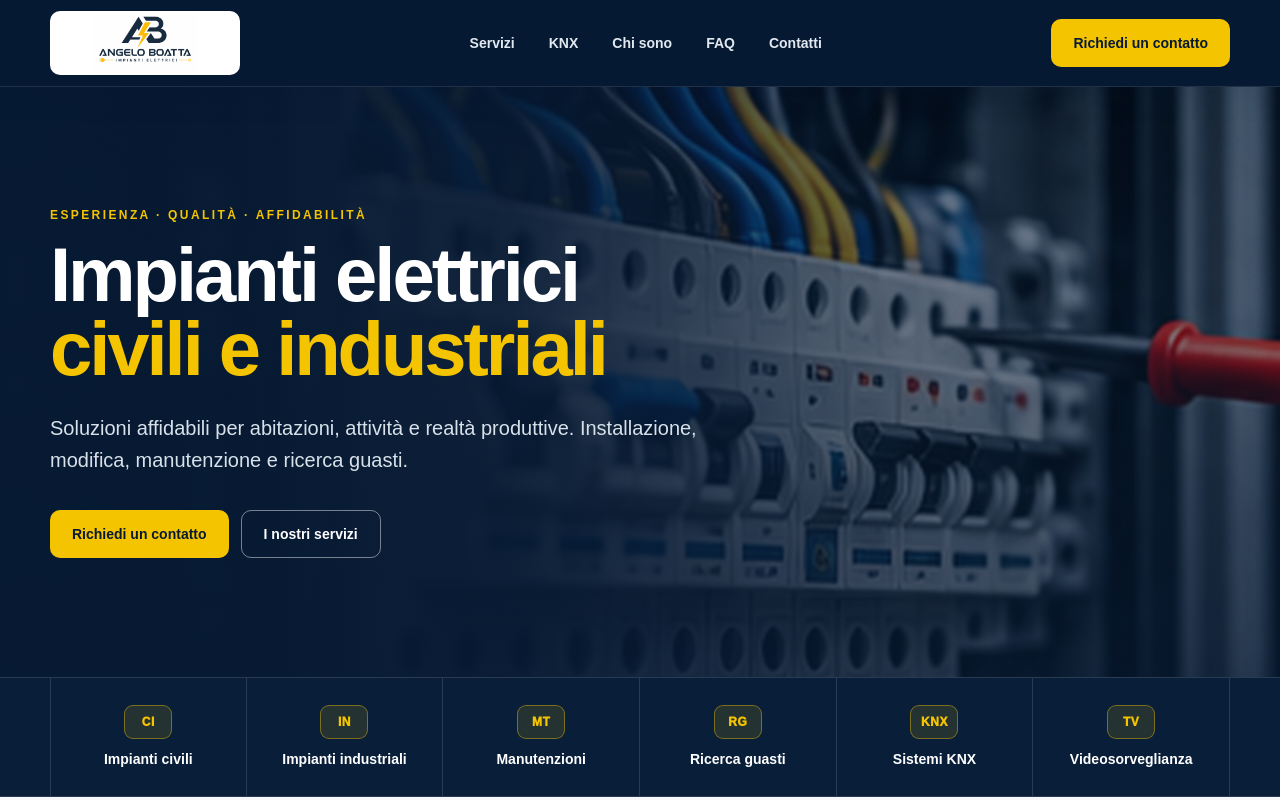
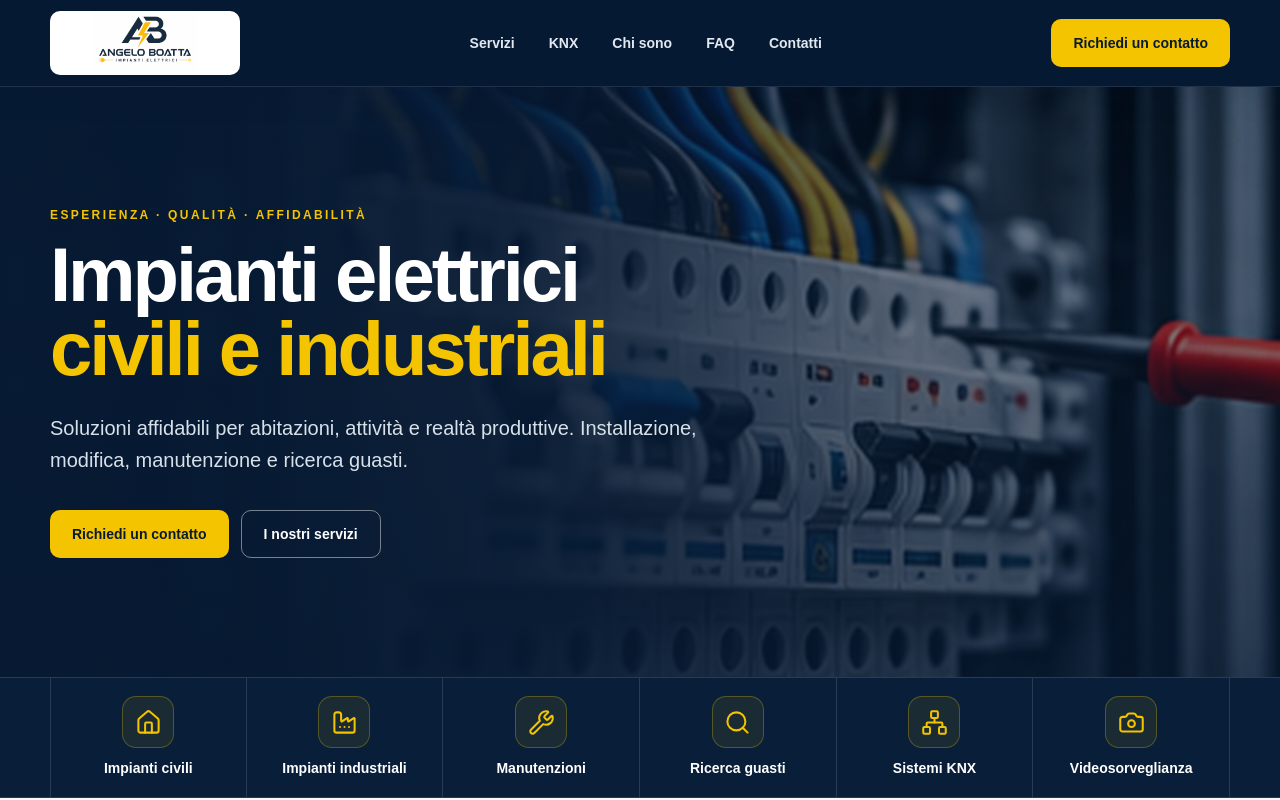
Before and after one commit to angeloboa-alt/angelo-boatta-impianti-elettrici, a Next.js app: page / in a window 1280 px wide. Shown: the top 800 px of the page. Built offline with nearby package versions, Linux system fonts and the light colour scheme.

Commit message:
Aggiunge icone professionali ai servizi

```diff
--- a/app/globals.css
+++ b/app/globals.css
@@ -143,7 +143,22 @@ button, input, textarea { font: inherit; }
   padding: 18px 10px;
 }
 .strip-item:first-child { border-left: 1px solid var(--line); }
-.strip-icon { color: var(--yellow); font-size: 30px; line-height: 1; }
+.strip-icon {
+  width: 52px;
+  height: 52px;
+  display: inline-flex;
+  align-items: center;
+  justify-content: center;
+  border-radius: 14px;
+  background: rgba(245,196,0,.08);
+  border: 1px solid rgba(245,196,0,.28);
+  color: #F5C400;
+  line-height: 1;
+  transition:
+    transform .2s ease,
+    background .2s ease,
+    border-color .2s ease;
+}
 .strip-item strong { font-size: 14px; }
 
 .section { padding: 84px 0; }
@@ -759,19 +774,20 @@ body {
 }
 
 .strip-icon {
-  min-width: 48px;
-  height: 34px;
-  padding: 0 9px;
+  width: 52px;
+  height: 52px;
   display: inline-flex;
   align-items: center;
   justify-content: center;
-  border-radius: 9px;
-  background: rgba(245,196,0,.12);
-  border: 1px solid rgba(245,196,0,.42);
-  color: var(--yellow);
-  font-size: 12px;
-  font-weight: 950;
-  letter-spacing: .04em;
+  border-radius: 14px;
+  background: rgba(245,196,0,.08);
+  border: 1px solid rgba(245,196,0,.28);
+  color: #F5C400;
+  line-height: 1;
+  transition:
+    transform .2s ease,
+    background .2s ease,
+    border-color .2s ease;
 }
 
 .section-light {
@@ -926,3 +942,13 @@ body {
 .header-inner .brand-logo {
   overflow: hidden;
 }
+.strip-item:hover .strip-icon {
+  transform: translateY(-2px);
+  background: rgba(245,196,0,.14);
+  border-color: rgba(245,196,0,.55);
+}
+
+.strip-icon svg {
+  width: 27px;
+  height: 27px;
+}
--- a/app/page.tsx
+++ b/app/page.tsx
@@ -1,4 +1,14 @@
 import Image from "next/image";
+import { House, Factory, Wrench, Search, Network, Camera } from "lucide-react";
+
+const serviceIcons = [
+  House,
+  Factory,
+  Wrench,
+  Search,
+  Network,
+  Camera,
+];
 
 const services = [
   {
@@ -132,7 +142,14 @@ export default function Home() {
         <div className="wrap service-strip-grid">
           {["Impianti civili","Impianti industriali","Manutenzioni","Ricerca guasti","Sistemi KNX","Videosorveglianza"].map((item, i) => (
             <div className="strip-item" key={item}>
-              <span className="strip-icon">{["CI","IN","MT","RG","KNX","TV"][i]}</span>
+              {(() => {
+  const Icon = serviceIcons[i];
+  return (
+    <span className="strip-icon" aria-hidden="true">
+      <Icon size={27} strokeWidth={1.8} />
+    </span>
+  );
+})()}
               <strong>{item}</strong>
             </div>
           ))}
--- a/package.json
+++ b/package.json
@@ -14,6 +14,7 @@
   },
   "dependencies": {
     "@vinext/cloudflare": "^1.0.0-beta.7",
+    "lucide-react": "^1.47.0",
     "next": "16.2.10",
     "react": "^19.2.8",
     "react-dom": "^19.2.8",
```
Also changed, not shown: 1 other file (tests, documents, lock files or other folders).
